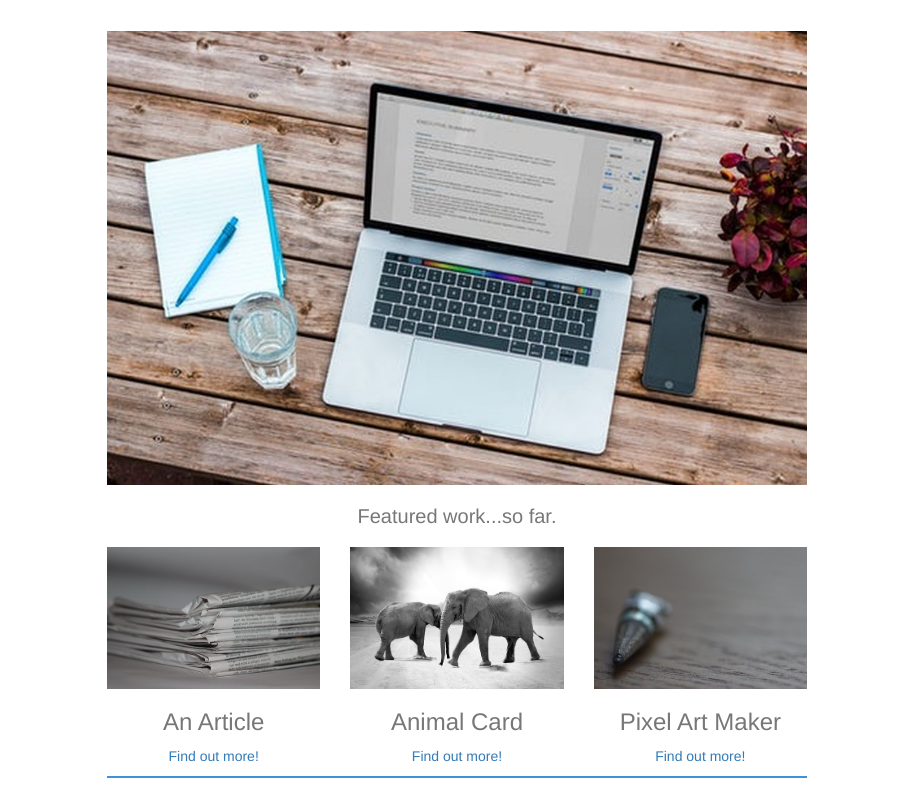
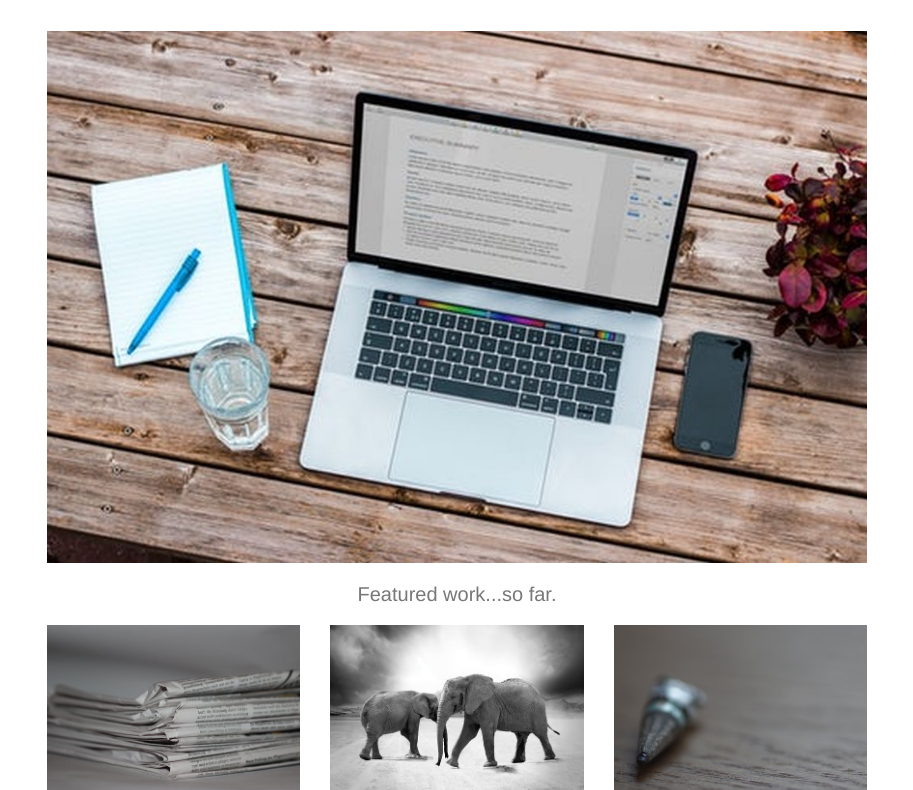
Before and after one commit to DominikaMalewska/Portfolio-Udacity-, a plain HTML site: page index.html in a window 1280 px wide. Shown: the part 115-905 px from the top of the page, without its empty margins (183-1096 px from the left). Drawn offline with nearby package versions, Linux system fonts and the light colour scheme.

Commit message:
Update style.css

```diff
--- a/css/style.css
+++ b/css/style.css
@@ -21,7 +21,7 @@ body {
 /* Responsive */
 @media screen and (min-width: 577px) {
   .container {
-    max-width: 730px;
+    max-width: 850px;
     text-align: center;
   }
 
```
